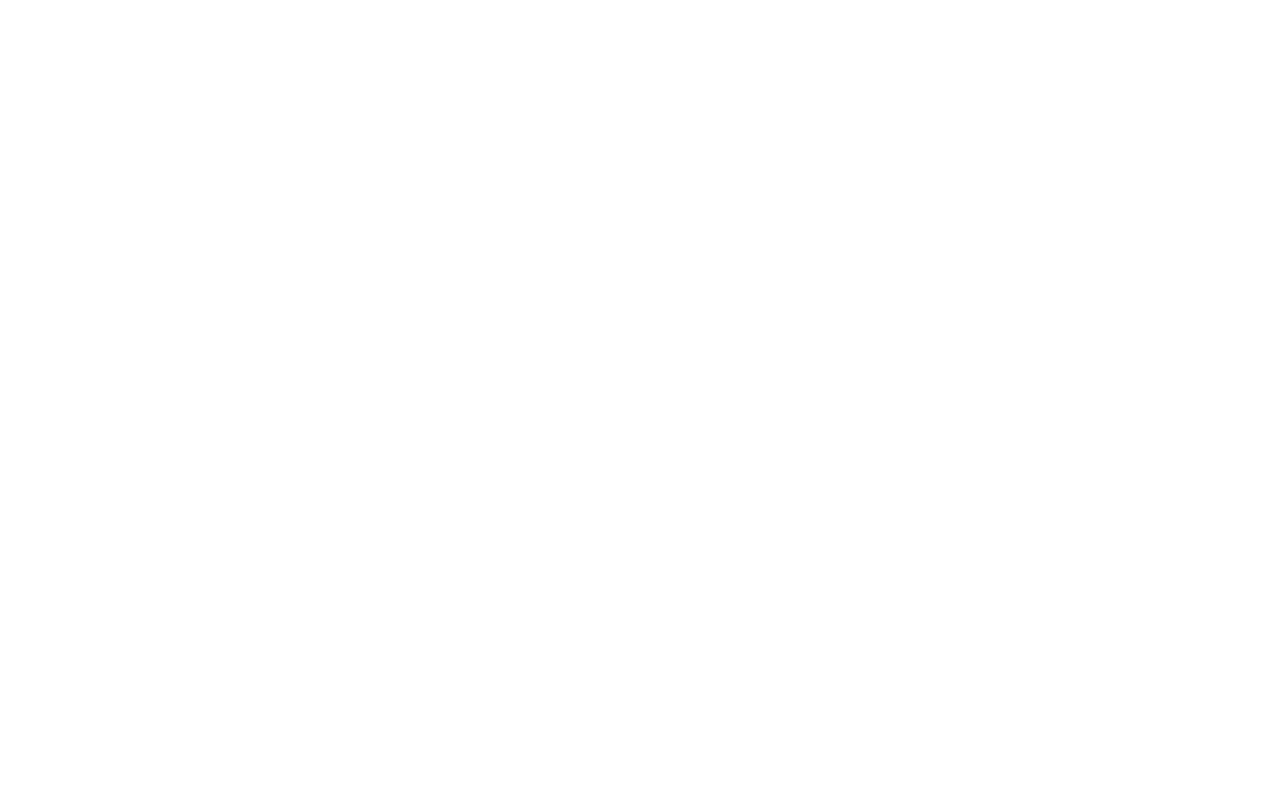
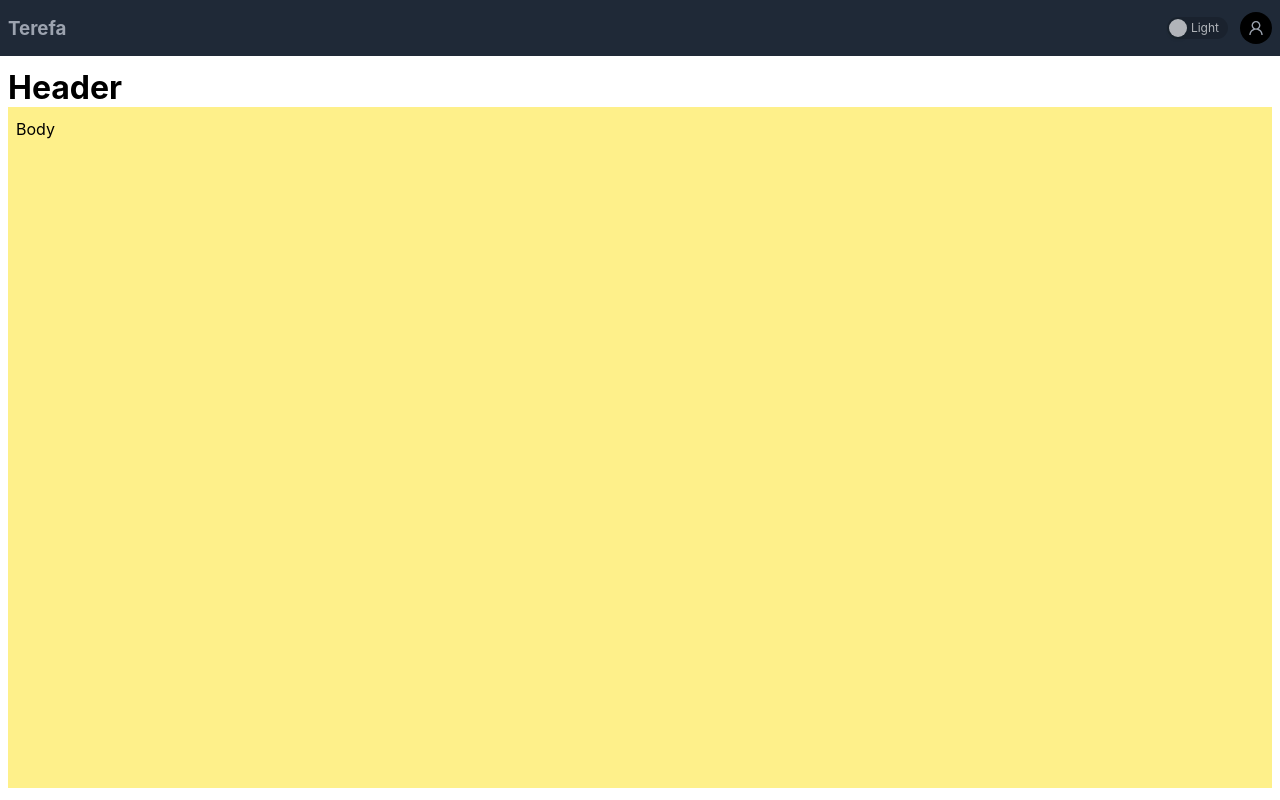
Before and after one commit to Nihal-Abedin/Terefa-coard-react, a React (Vite) app: page /taskboard in a window 1280 px wide. Before the commit this address had no page. Built offline with nearby package versions, Linux system fonts and the light colour scheme.

Commit message:
Board Template view

```diff
--- a/src/App.tsx
+++ b/src/App.tsx
@@ -7,6 +7,7 @@
 import Signup from "./components/Authentication/SignUp/SignUp";
 import Layout from "./components/Layout/Layout";
 import ProtectedRoutesOnLogin from "./components/ProtectedRoutesWrapper/ProtectedRoutesOnLogin";
+import TaskBoard from "./components/TaskBoard/TaskBoard";
 
 function App() {
   return (
@@ -16,10 +17,9 @@
           <Route path="/" element={<Login />} />
           <Route path="/signup" element={<Signup />} />
         </Route>
-        {/* <Route element={<Layout />}>
-          <Route path="/tasks" element={<Layout />} />
-        </Route> */}
-        <Route path="/tasks" element={<Layout />} />
+        <Route element={<Layout />}>
+          <Route path="/taskboard" element={<TaskBoard />} />
+        </Route>
       </Routes>
       <ToastContainer
         position="bottom-left"
--- a/src/components/Authentication/Login/Login.tsx
+++ b/src/components/Authentication/Login/Login.tsx
@@ -13,7 +13,7 @@
         console.log(data);
         localStorage.setItem("TERAFE_TOKEN", data.token);
         toast(data?.message);
-        navigate("/tasks", { replace: true });
+        navigate("/taskboard", { replace: true });
       },
       onError: (err) => {
         console.log(err);
--- /dev/null
+++ b/src/components/BoardTemplate/BoardTemplate.tsx
@@ -0,0 +1,29 @@
+import { ReactNode } from "react";
+
+interface BoardTemplate {
+  Header: React.FC;
+  Body: React.FC;
+}
+interface BoardProps {
+  children?: ReactNode;
+}
+const Board: React.FC<BoardProps> & BoardTemplate = ({ children }) => {
+  return (
+    <div className="py-3 px-2 grid grid-cols-1 grid-rows-[auto,1fr]">
+      {children}
+    </div>
+  );
+};
+const Header = () => {
+  return <h1>Header</h1>;
+};
+const Body = () => {
+  return (
+    <div className="py-3 px-2 overflow-x-auto bg-yellow-200">
+      <span>Body</span>
+    </div>
+  );
+};
+Board.Header = Header;
+Board.Body = Body;
+export default Board;
--- a/src/components/Layout/Layout.tsx
+++ b/src/components/Layout/Layout.tsx
@@ -1,15 +1,11 @@
+import { Outlet } from "react-router-dom";
 import Header from "./Header/Header";
 
 const Layout = () => {
   return (
     <div className="grid grid-cols-1 grid-rows-[auto,1fr] h-screen">
       <Header />
-      <div className="py-3 px-2 grid grid-cols-1 grid-rows-[auto,1fr]">
-        <h1>Body Header</h1>
-        <div className="py-3 px-2 overflow-x-auto bg-yellow-200">
-          <span>TAKS</span>
-        </div>
-      </div>
+      <Outlet />
     </div>
   );
 };
--- /dev/null
+++ b/src/components/TaskBoard/TaskBoard.tsx
@@ -0,0 +1,12 @@
+import Board from "../BoardTemplate/BoardTemplate";
+
+const TaskBoard = () => {
+  return (
+    <Board>
+      <Board.Header />
+      <Board.Body />
+    </Board>
+  );
+};
+
+export default TaskBoard;
```
